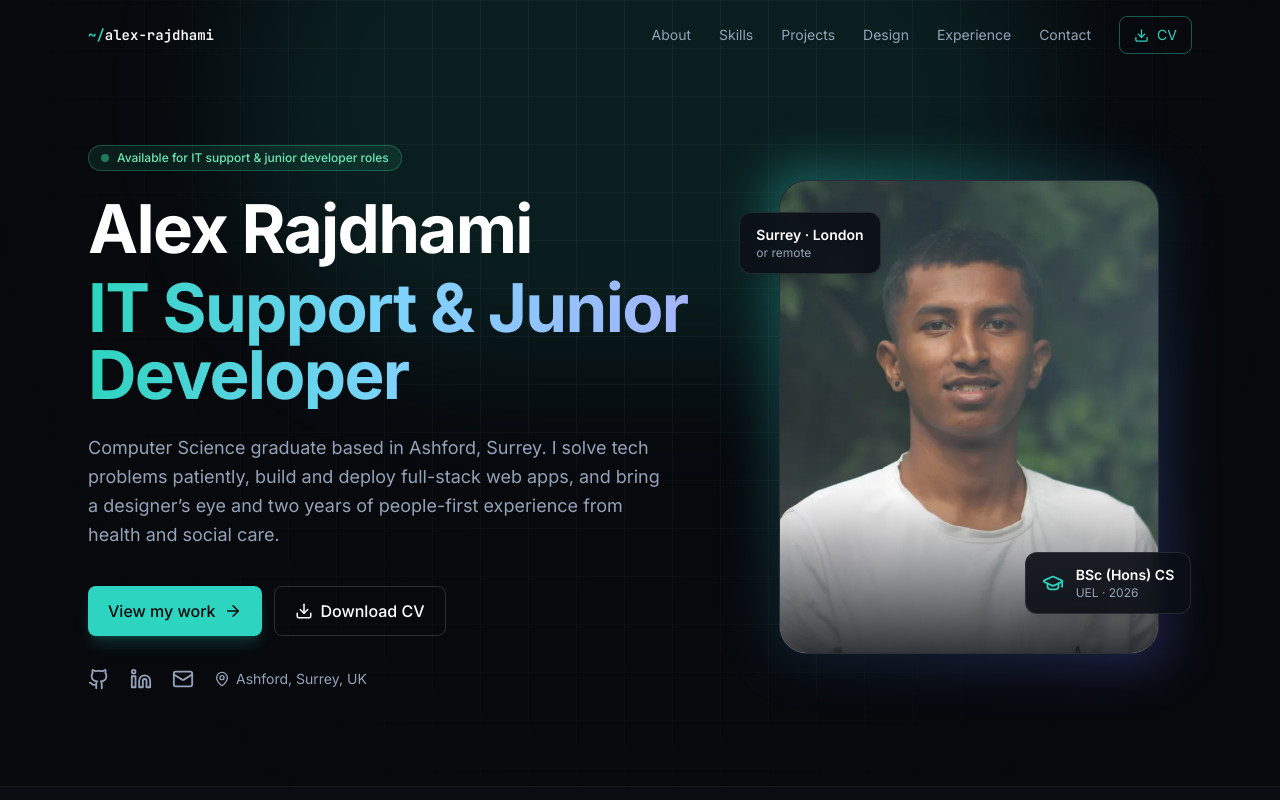
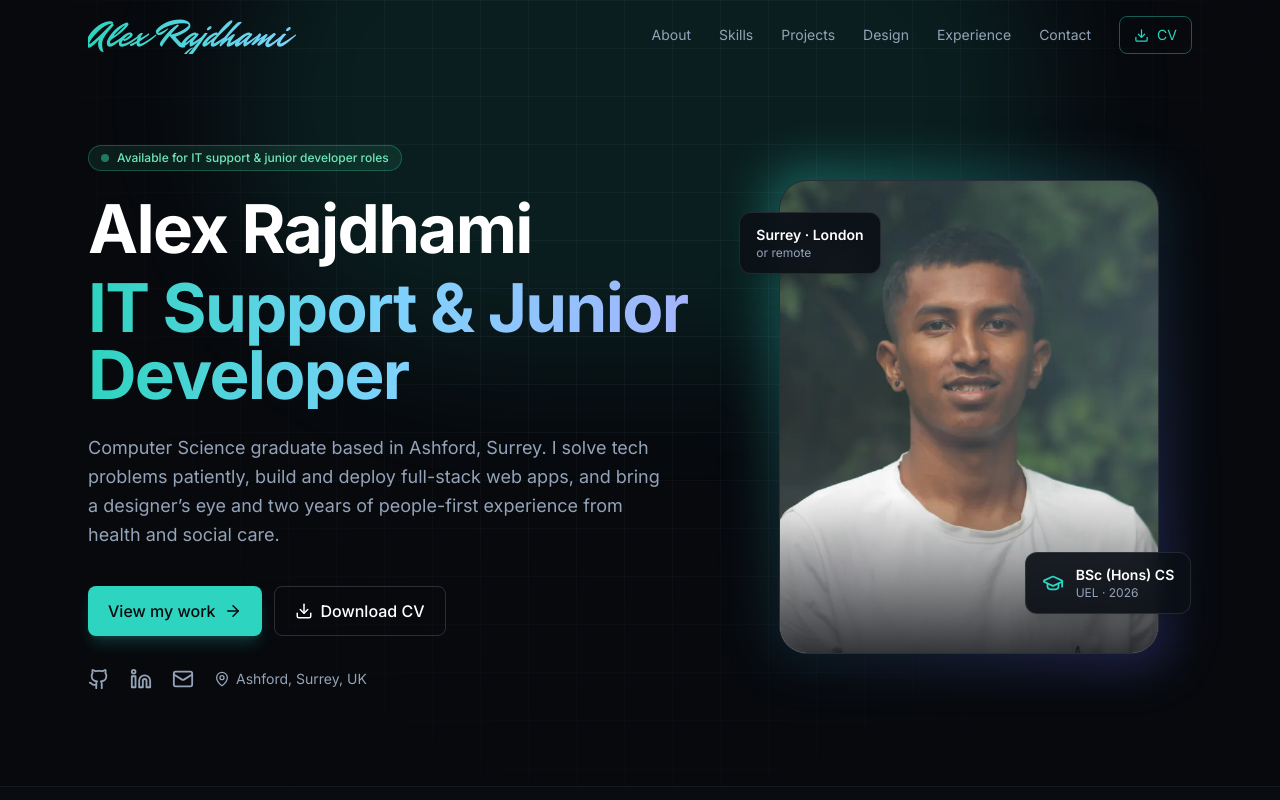
Before and after one commit to AlexRajdhami/portfolio, a React (Vite) app: page / in a window 1280 px wide. Shown: the top 800 px of the page. Built offline with nearby package versions, Linux system fonts and the light colour scheme.

Commit message:
Signature-style logo

```diff
--- a/index.html
+++ b/index.html
@@ -18,7 +18,7 @@
     <link rel="icon" type="image/svg+xml" href="/favicon.svg" />
     <link rel="preconnect" href="https://fonts.googleapis.com" />
     <link rel="preconnect" href="https://fonts.gstatic.com" crossorigin />
-    <link href="https://fonts.googleapis.com/css2?family=Inter:wght@400;500;600;700&family=JetBrains+Mono:wght@400;600&display=swap" rel="stylesheet" />
+    <link href="https://fonts.googleapis.com/css2?family=Inter:wght@400;500;600;700&family=JetBrains+Mono:wght@400;600&family=Mr+Dafoe&display=swap" rel="stylesheet" />
   </head>
   <body class="bg-ink-950 text-slate-200 antialiased">
     <div id="root"></div>
--- a/src/components/Nav.tsx
+++ b/src/components/Nav.tsx
@@ -29,8 +29,10 @@ export default function Nav() {
       }`}
     >
       <nav className="mx-auto flex max-w-6xl items-center justify-between px-4 py-4 md:px-6" aria-label="Main">
-        <a href="#top" className="py-2 font-mono text-sm font-semibold text-white">
-          <span className="text-accent">~/</span>alex-rajdhami
+        <a href="#top" aria-label="Alex Rajdhami – back to top" className="-my-1 py-1">
+          <span className="block bg-gradient-to-r from-accent to-sky-300 bg-clip-text pr-2 font-signature text-[2rem] leading-none text-transparent transition hover:brightness-125 md:text-[2.4rem]">
+            Alex Rajdhami
+          </span>
         </a>
 
         <ul className="hidden items-center gap-7 text-sm text-slate-400 md:flex">
--- a/tailwind.config.js
+++ b/tailwind.config.js
@@ -6,6 +6,7 @@ export default {
       fontFamily: {
         sans: ['Inter', 'system-ui', 'sans-serif'],
         mono: ['"JetBrains Mono"', 'ui-monospace', 'monospace'],
+        signature: ['"Mr Dafoe"', '"Brush Script MT"', 'cursive'],
       },
       colors: {
         ink: { 950: '#07090d', 900: '#0b0f16', 800: '#111722', 700: '#1a2230' },
```
